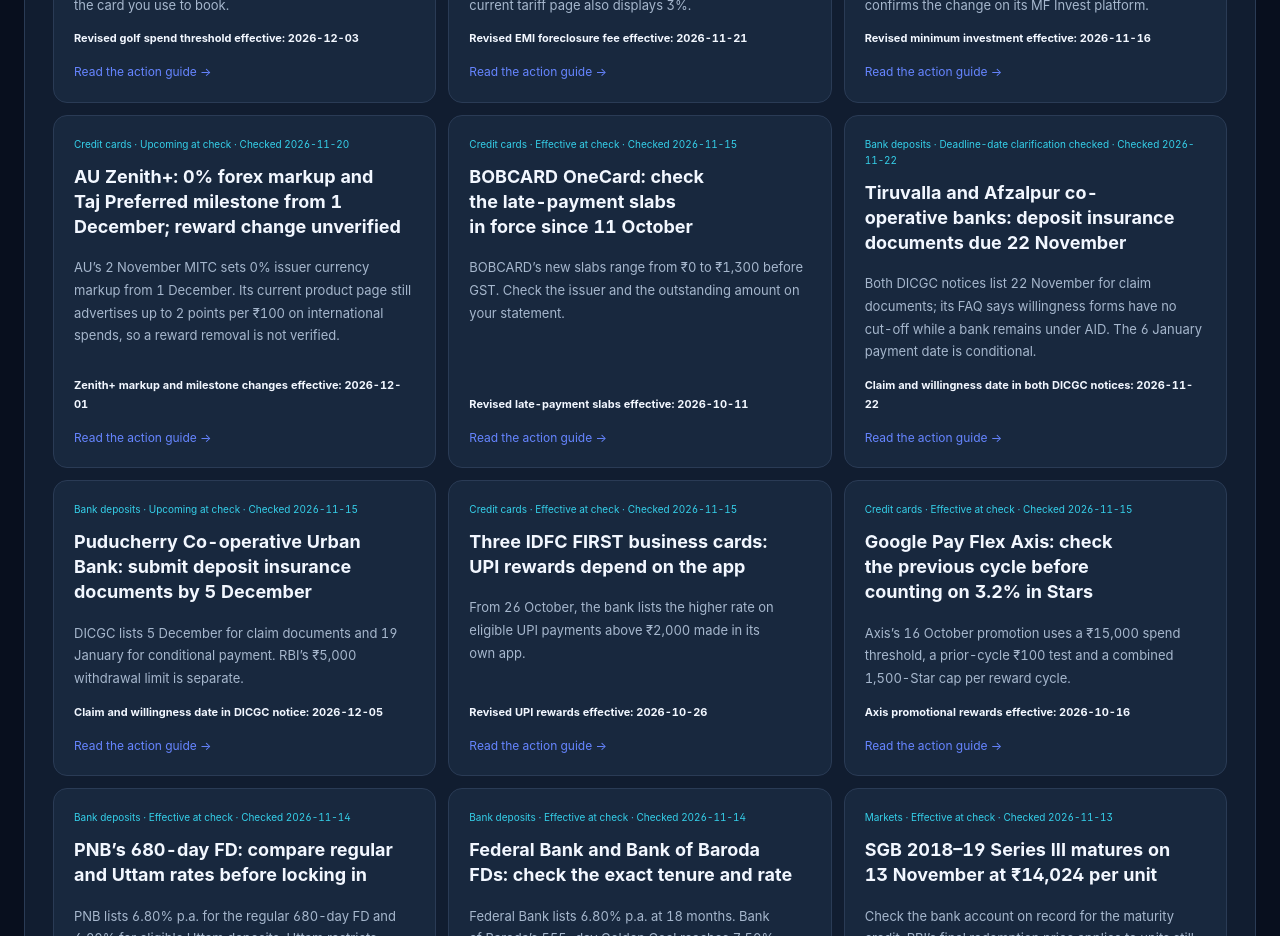
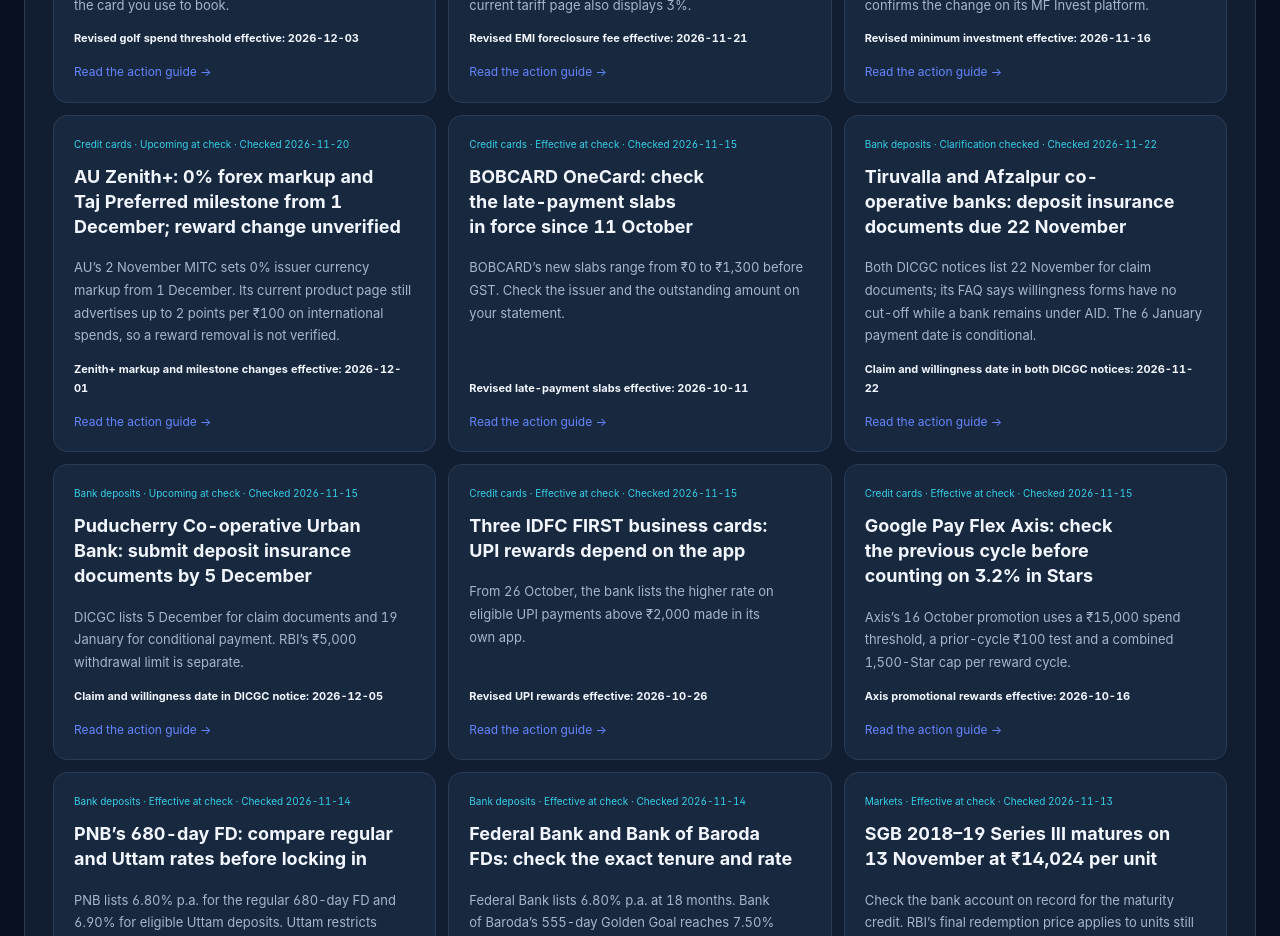
Before and after one commit to aqdas1820/credonomics-site, a Next.js app: page /research/watch in a window 1280 px wide. Shown: the part 3800-4736 px from the top of the page. Built offline with nearby package versions, Linux system fonts and the light colour scheme; no server answers.

Commit message:
Use supported Research Watch status label

```diff
--- a/app/data/research-watch.ts
+++ b/app/data/research-watch.ts
@@ -737,7 +737,7 @@ export const researchWatch: WatchItem[] = [
     slug: 'tiruvalla-afzalpur-dicgc-claims-november-2026',
     title: 'Tiruvalla and Afzalpur co-operative banks: deposit insurance documents due 22 November',
     summary: 'Both DICGC notices list 22 November for claim documents; its FAQ says willingness forms have no cut-off while a bank remains under AID. The 6 January payment date is conditional.',
-    category: 'Bank deposits', checkedAt: '2026-11-22', announcementDate: '2026-10-09', eventDate: '2026-11-22', dateLabel: 'Claim and willingness date in both DICGC notices', statusLabel: 'Deadline-date clarification checked',
+    category: 'Bank deposits', checkedAt: '2026-11-22', announcementDate: '2026-10-09', eventDate: '2026-11-22', dateLabel: 'Claim and willingness date in both DICGC notices', statusLabel: 'Clarification checked',
     updateNote: '22 November: rechecked both 9 October bank-specific notices, DICGC’s current press-release register, its Banks Under AID list and its FAQ. The notices still list 22 November, with no cutoff hour. DICGC’s FAQ says there is no cut-off for willingness forms while the bank remains under AID; this does not guarantee inclusion in the current claim list or payment on 6 January. No later bank-specific extension or replacement notice was found in the current DICGC register.',
     source: 'https://dicgc.org.in/sites/default/files/2026-10/5b-press-release-english-and-hindi-the-tiruvalla-urban-co-operative-bank-ltd-tiruvalla-pathanamthitta_0.pdf',
     sourceLabel: 'DICGC: Tiruvalla Urban Co-operative Bank payment notice',
```
